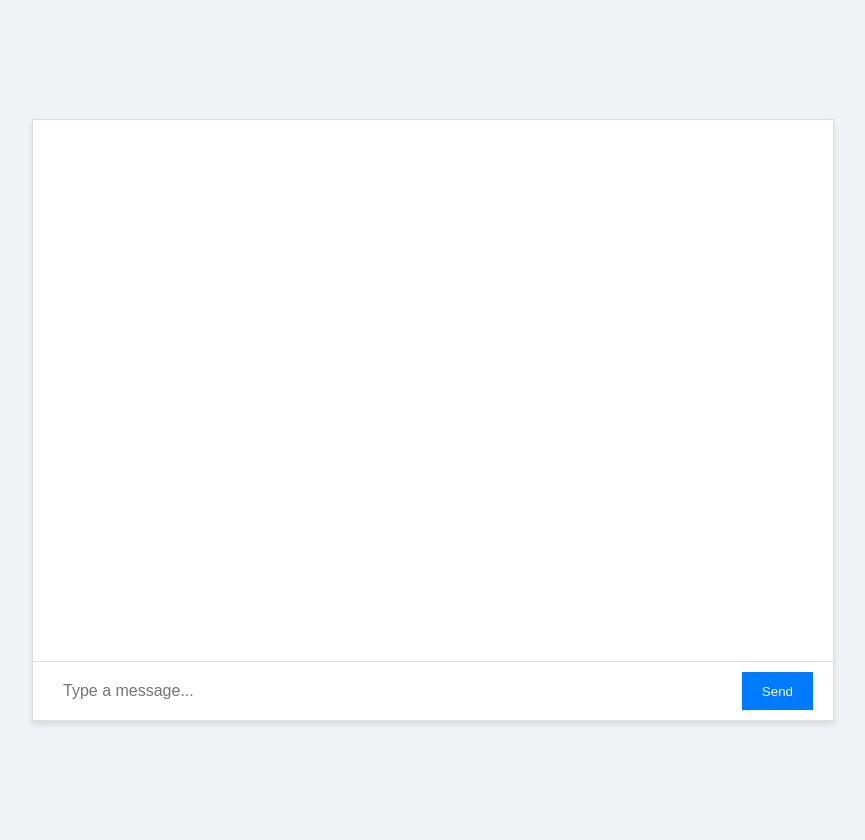
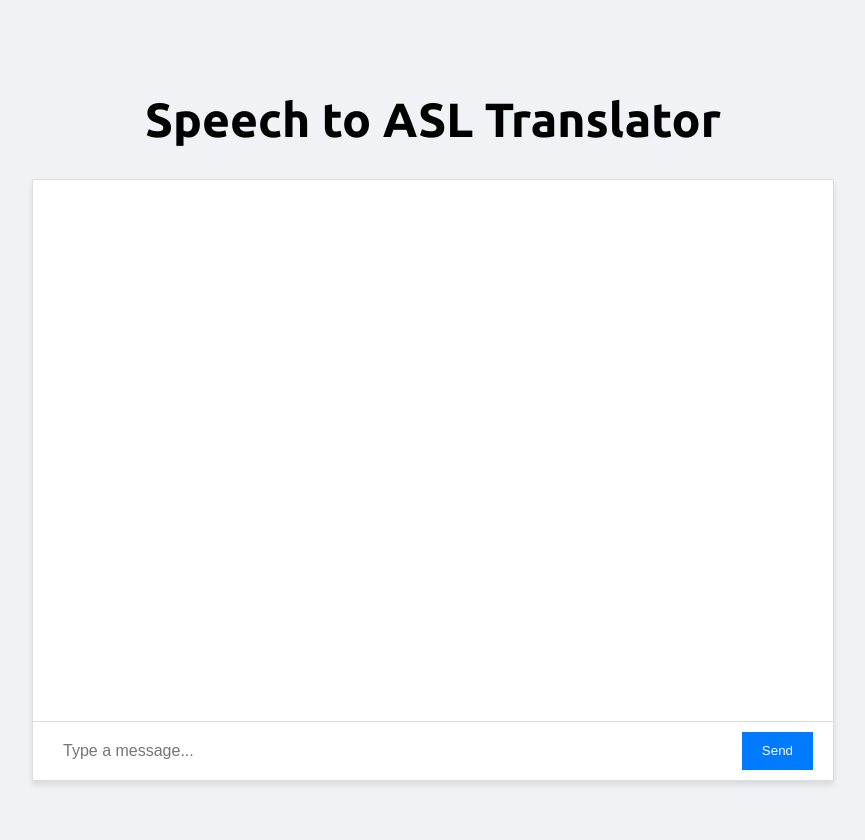
Before and after one commit to epairel37/GMO-Hackathon-2024, a Flask app: page / in a window 1280 px wide. Shown: the whole page, without its empty margins (227-1092 px from the left). Run offline with Flask 3, Linux system fonts and the light colour scheme.

Commit message:
edited html to include header

```diff
--- a/templates/chat.html
+++ b/templates/chat.html
@@ -3,18 +3,23 @@
 
 <head>
   <meta charset="UTF-8">
+  <meta name = "author" content="Elizabeth Pairel, Shreeya Larr, Vinnie Caggiula">
+  <meta name="description" content="A Website made to transcribe audio inputs into written symbols of American Sign Language using OpenAI">
   <meta name="viewport" content="width=device-width, initial-scale=1.0">
   <title>Chat with Flask</title>
-  <link href="https://fonts.googleapis.com/css2?family=Roboto:wght@400;500&display=swap" rel="stylesheet">
+  <!--<link href="https://fonts.googleapis.com/css2?family=Roboto:wght@400;500&display=swap" rel="stylesheet">-- OG Font-->
+  <link href="https://fonts.googleapis.com/css2?family=Ubuntu:ital,wght@0,300;0,400;0,500;0,700;1,300;1,400;1,500;1,700&display=swap" rel="stylesheet">
+
   <style>
     body,
     html {
       height: 100%;
       width: 100%;
       margin: 0;
-      font-family: 'Roboto', sans-serif;
+      font-family: 'Ubuntu', sans-serif;
       background-color: #f0f2f5;
       display: flex;
+      flex-direction: column;
       align-items: center;
       justify-content: center;
       padding: 20px;
@@ -37,6 +42,11 @@
       overflow-y: auto;
     }
 
+    h1{
+      font-size: 3rem;
+      font-weight: bold;
+      display: block;
+    }
     .message {
       margin-bottom: 12px;
       line-height: 1.5;
@@ -110,6 +120,12 @@
 </head>
 
 <body>
+  <header>
+      <div class="heading">
+        <h1>Speech to ASL Translator</h1>
+
+      </div>
+  </header>
   <div id="chatbox">
     <div id="messages"></div>
     <div id="input-container">
```
Also changed, not shown: 1 other file.
